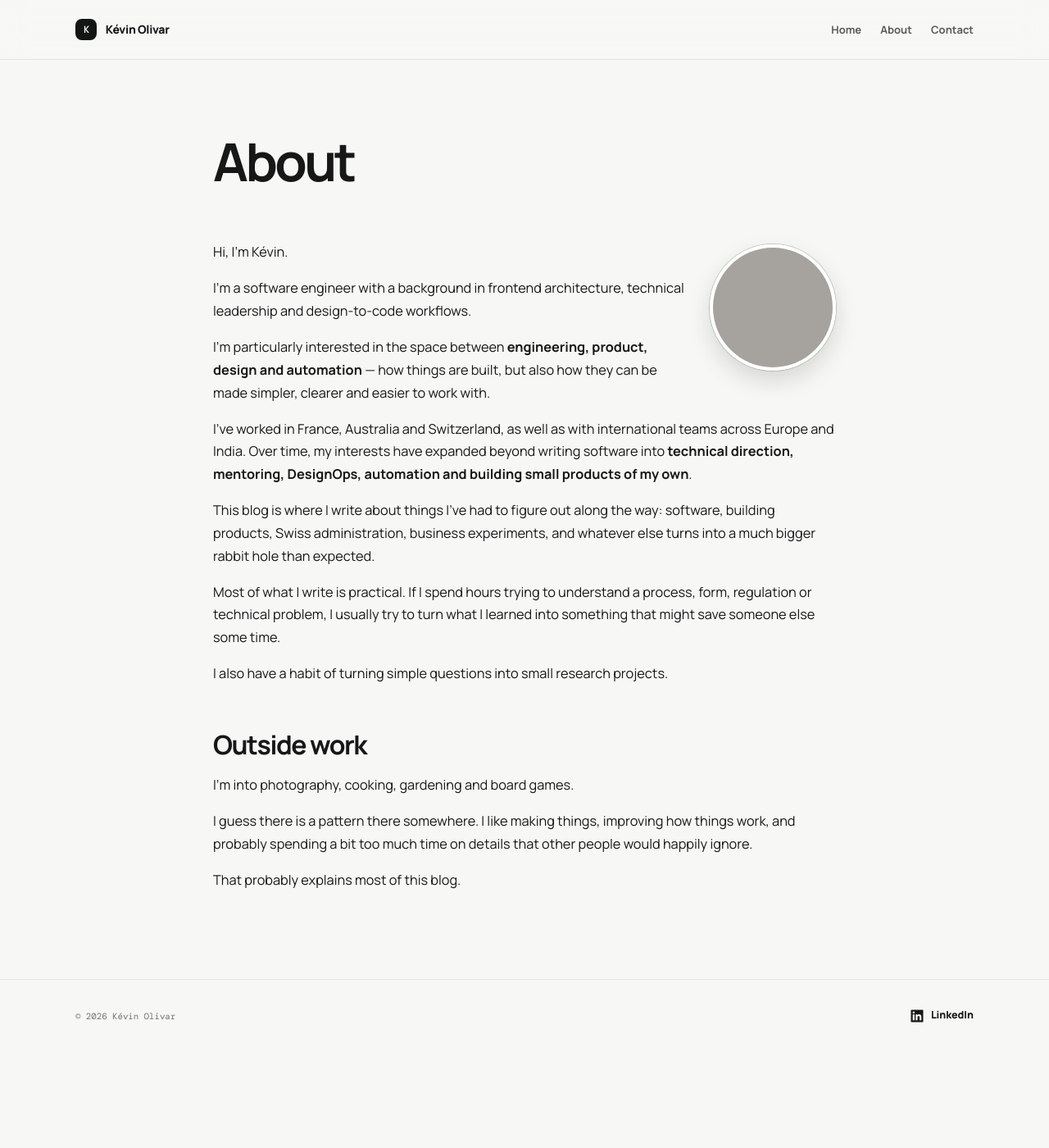
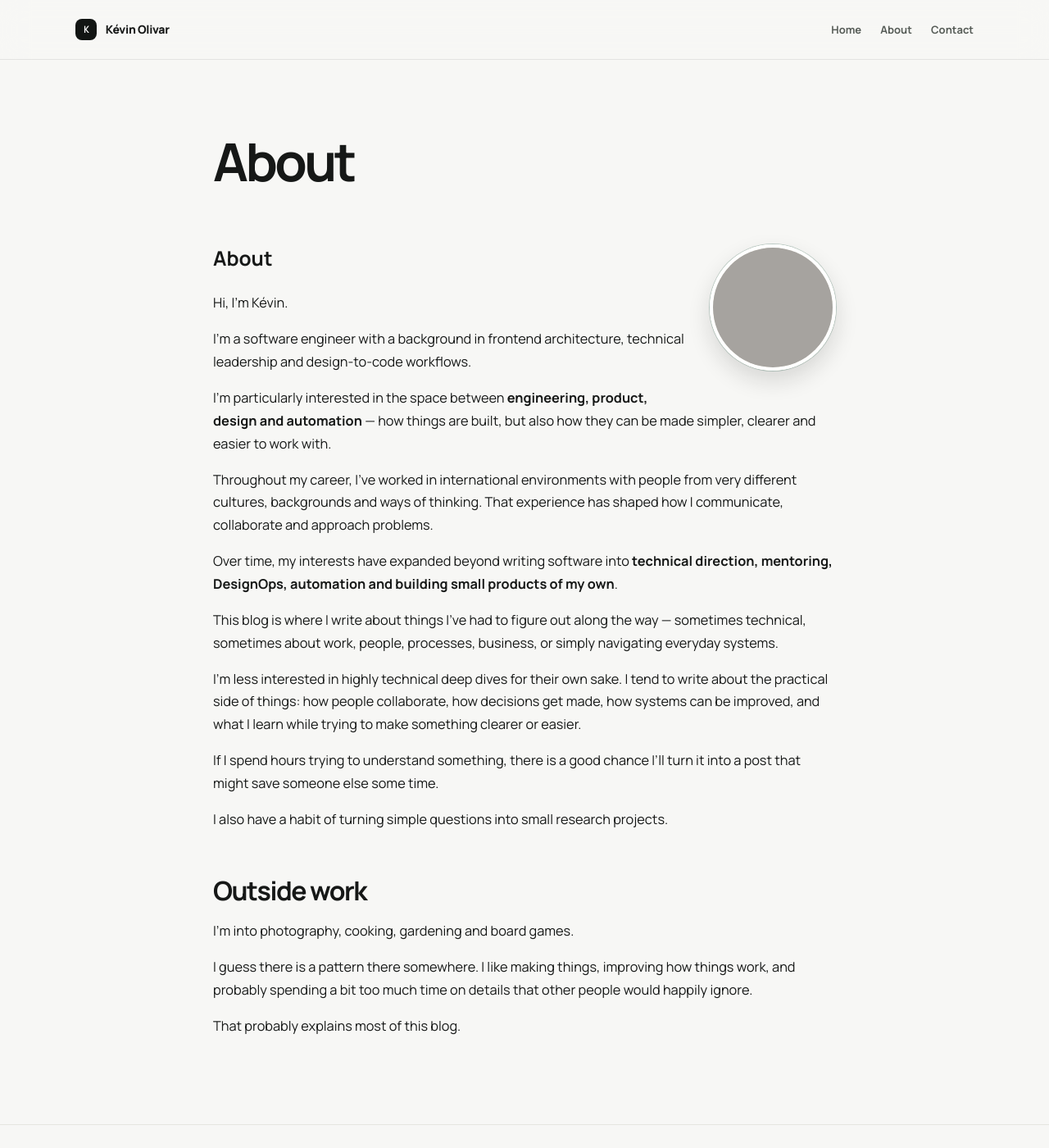
Before and after one commit to olivark/olivark.github.io, a Jekyll site: the page built from about.md, in a window 1280 px wide and 1400 px high. Shown: the whole window at 82% size. Built offline with Jekyll 4.4.1, drawn with Linux system fonts in a browser that asks for light colours; grey boxes are pictures that could not be loaded.

Commit message:
feat: update about page

```diff
--- a/about.md
+++ b/about.md
@@ -6,17 +6,23 @@ permalink: /about/
 
 <img class="about-portrait" src="{{ '/assets/images/kevin-olivar-portrait.png' | relative_url }}" alt="Kévin Olivar outdoors in a snowy park" width="1254" height="1254">
 
+# About
+
 Hi, I’m Kévin.
 
 I’m a software engineer with a background in frontend architecture, technical leadership and design-to-code workflows.
 
 I’m particularly interested in the space between **engineering, product, design and automation** — how things are built, but also how they can be made simpler, clearer and easier to work with.
 
-I’ve worked in France, Australia and Switzerland, as well as with international teams across Europe and India. Over time, my interests have expanded beyond writing software into **technical direction, mentoring, DesignOps, automation and building small products of my own**.
+Throughout my career, I’ve worked in international environments with people from very different cultures, backgrounds and ways of thinking. That experience has shaped how I communicate, collaborate and approach problems.
 
-This blog is where I write about things I’ve had to figure out along the way: software, building products, Swiss administration, business experiments, and whatever else turns into a much bigger rabbit hole than expected.
+Over time, my interests have expanded beyond writing software into **technical direction, mentoring, DesignOps, automation and building small products of my own**.
 
-Most of what I write is practical. If I spend hours trying to understand a process, form, regulation or technical problem, I usually try to turn what I learned into something that might save someone else some time.
+This blog is where I write about things I’ve had to figure out along the way — sometimes technical, sometimes about work, people, processes, business, or simply navigating everyday systems.
+
+I’m less interested in highly technical deep dives for their own sake. I tend to write about the practical side of things: how people collaborate, how decisions get made, how systems can be improved, and what I learn while trying to make something clearer or easier.
+
+If I spend hours trying to understand something, there is a good chance I’ll turn it into a post that might save someone else some time.
 
 I also have a habit of turning simple questions into small research projects.
 
```
